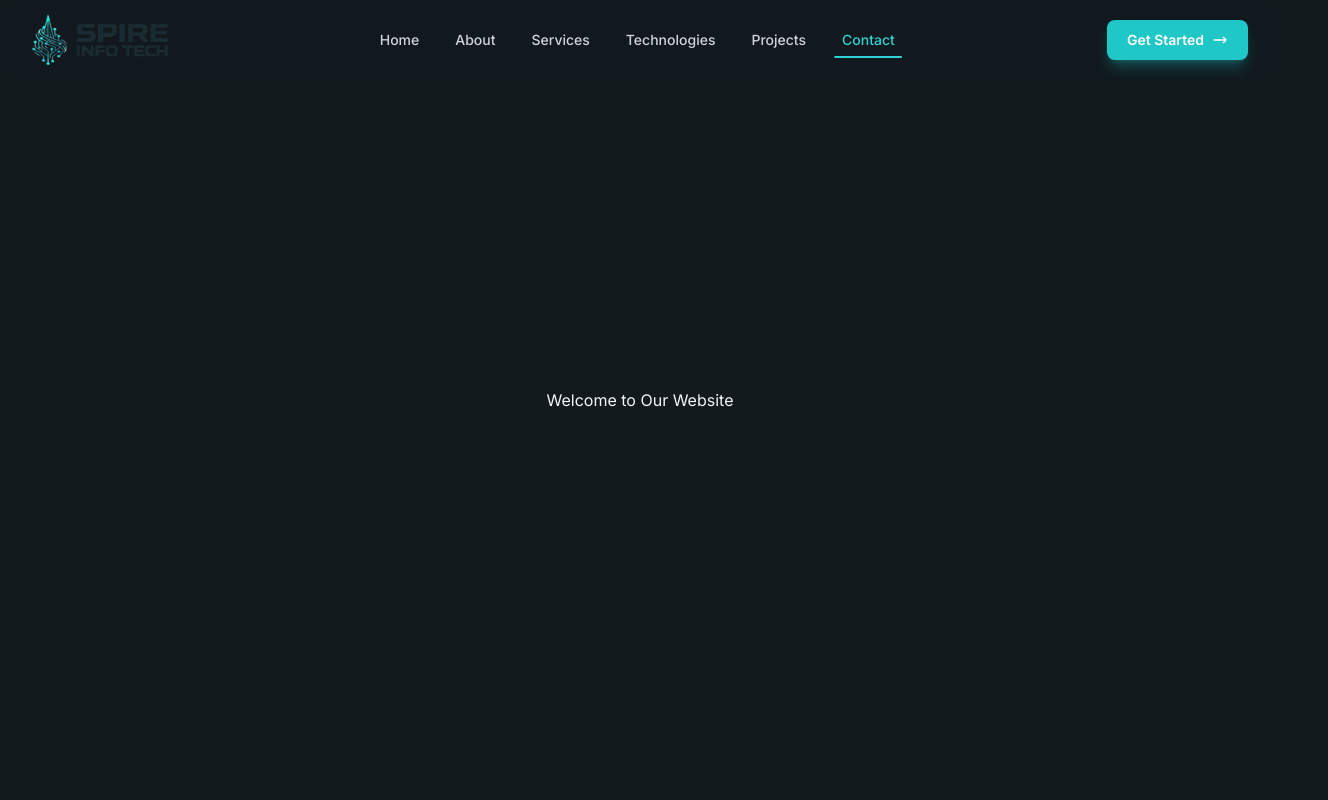
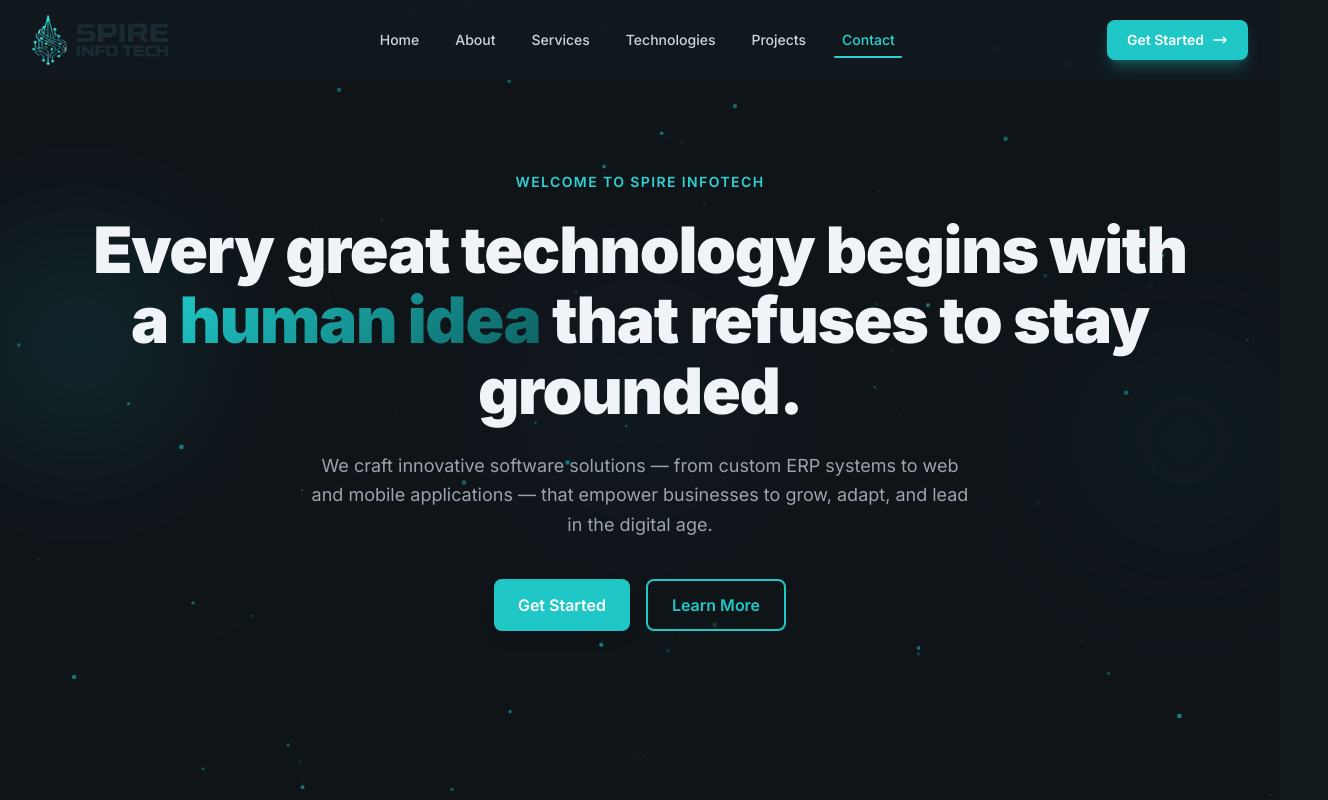
Before and after one commit to AbhiZoe/spire-infotech-website, a Next.js app: page / in a window 1280 px wide. Shown: the top 800 px of the page, 1328 px wide, since content can reach past the window. Built offline with nearby package versions, Linux system fonts and the light colour scheme.

Commit message:
Restore HeroSection with full content, ParticleCanvas, and GSAP scroll animations
Co-authored-by: AbhiZoe <155940312+AbhiZoe@users.noreply.github.com>

```diff
--- a/src/components/HeroSection.tsx
+++ b/src/components/HeroSection.tsx
@@ -1,40 +1,160 @@
-import React, { useEffect, useRef } from 'react';
-import { gsap } from 'gsap';
-import { ScrollTrigger } from 'gsap/ScrollTrigger';
+import React, { useEffect, useRef } from "react";
+import { motion } from "framer-motion";
+import { gsap } from "gsap";
+import { ScrollTrigger } from "gsap/ScrollTrigger";
+import ParticleCanvas from "@/components/ParticleCanvas";
 
 gsap.registerPlugin(ScrollTrigger);
 
-const HeroSection = () => {
-    const heroRef = useRef(null);
-    const particleRef = useRef(null);
+const ORBS = [
+  {
+    className:
+      "absolute top-1/4 -left-16 w-72 h-72 rounded-full opacity-20 animate-morph-blob blur-3xl",
+    style: { background: "radial-gradient(circle, #1fc7c7 0%, transparent 70%)" },
+  },
+  {
+    className:
+      "absolute bottom-1/4 -right-16 w-80 h-80 rounded-full opacity-15 animate-morph-blob blur-3xl",
+    style: {
+      background: "radial-gradient(circle, #0e6262 0%, transparent 70%)",
+      animationDelay: "-4s",
+    },
+  },
+  {
+    className:
+      "absolute top-1/2 left-1/2 -translate-x-1/2 -translate-y-1/2 w-96 h-96 rounded-full opacity-10 animate-morph-blob blur-3xl",
+    style: {
+      background: "radial-gradient(circle, #2c535e 0%, transparent 70%)",
+      animationDelay: "-2s",
+    },
+  },
+];
+
+const containerVariants = {
+  hidden: {},
+  visible: {
+    transition: { staggerChildren: 0.18, delayChildren: 0.3 },
+  },
+};
+
+const fadeUp = {
+  hidden: { opacity: 0, y: 30, filter: "blur(8px)" },
+  visible: {
+    opacity: 1,
+    y: 0,
+    filter: "blur(0px)",
+    transition: { duration: 0.7, ease: [0.16, 1, 0.3, 1] as const },
+  },
+};
+
+const HeroSection: React.FC = () => {
+  const sectionRef = useRef<HTMLElement>(null);
+  const headlineRef = useRef<HTMLHeadingElement>(null);
+  const contentRef = useRef<HTMLDivElement>(null);
 
   useEffect(() => {
     const ctx = gsap.context(() => {
-            gsap.to(heroRef.current, {
-                scale: 1.1,
+      // Zoom animation: font-size 4rem → 20vw as user scrolls down
+      if (headlineRef.current) {
+        gsap.to(headlineRef.current, {
+          fontSize: "20vw",
+          ease: "none",
           scrollTrigger: {
-                    trigger: heroRef.current,
-                    start: "top center",
-                    end: "bottom center",
-                    scrub: true,
+            trigger: sectionRef.current,
+            start: "top top",
+            end: "bottom top",
+            scrub: 1,
           },
         });
+      }
 
-            // Particle animation
-            const particles = particleRef.current;
-            // Add your particle animation logic here
+      // Fade out the whole content block on scroll
+      if (contentRef.current) {
+        gsap.to(contentRef.current, {
+          opacity: 0,
+          y: -40,
+          ease: "none",
+          scrollTrigger: {
+            trigger: sectionRef.current,
+            start: "20% top",
+            end: "70% top",
+            scrub: 1,
+          },
         });
+      }
+    }, sectionRef);
 
     return () => ctx.revert();
   }, []);
 
   return (
-        <div ref={heroRef} style={{ position: 'relative', overflow: 'hidden', height: '100vh', display: 'flex', justifyContent: 'center', alignItems: 'center' }}>
-            <div ref={particleRef} style={{ position: 'absolute', top: 0, left: 0, width: '100%', height: '100%', pointerEvents: 'none' }}>
-                {/* Add your particle background here */}
+    <section ref={sectionRef} id="home" className="hero-section">
+      {/* Particle background */}
+      <div className="hero-background" aria-hidden="true">
+        <ParticleCanvas />
       </div>
-            <h1 style={{ zIndex: 1 }}>Welcome to Our Website</h1>
+
+      {/* Floating orbs */}
+      {ORBS.map((orb, i) => (
+        <div key={i} className={orb.className} style={orb.style} aria-hidden="true" />
+      ))}
+
+      {/* Hero content */}
+      <div ref={contentRef} className="hero-content">
+        <motion.div
+          variants={containerVariants}
+          initial="hidden"
+          animate="visible"
+        >
+          {/* Subtitle badge */}
+          <motion.p
+            variants={fadeUp}
+            className="inline-block text-primary-400 font-semibold text-sm uppercase tracking-widest mb-6"
+          >
+            Welcome to Spire Infotech
+          </motion.p>
+
+          {/* Main headline – GSAP will animate font-size on scroll */}
+          <motion.h1
+            ref={headlineRef}
+            variants={fadeUp}
+            className="hero-headline"
+          >
+            Every great technology begins with a{" "}
+            <span className="text-gradient">human idea</span> that refuses to
+            stay grounded.
+          </motion.h1>
+
+          {/* Description */}
+          <motion.p
+            variants={fadeUp}
+            className="mt-6 text-gray-400 text-lg max-w-2xl mx-auto leading-relaxed"
+          >
+            We craft innovative software solutions — from custom ERP systems to
+            web and mobile applications — that empower businesses to grow,
+            adapt, and lead in the digital age.
+          </motion.p>
+
+          {/* CTA buttons */}
+          <motion.div
+            variants={fadeUp}
+            className="mt-10 flex flex-wrap gap-4 justify-center"
+          >
+            <a href="#contact" className="btn-primary">
+              Get Started
+            </a>
+            <a href="#about" className="btn-secondary">
+              Learn More
+            </a>
+          </motion.div>
+        </motion.div>
       </div>
+
+      {/* Scroll indicator */}
+      <div className="scroll-indicator" aria-hidden="true">
+        <span className="scroll-arrow">&#8595;</span>
+      </div>
+    </section>
   );
 };
 
--- /dev/null
+++ b/src/components/ParticleCanvas.tsx
@@ -0,0 +1,115 @@
+import React, { useEffect, useRef } from "react";
+
+interface Particle {
+  x: number;
+  y: number;
+  vx: number;
+  vy: number;
+  radius: number;
+  opacity: number;
+  fadeDir: number;
+}
+
+const ParticleCanvas: React.FC = () => {
+  const canvasRef = useRef<HTMLCanvasElement>(null);
+  const animFrameRef = useRef<number>(0);
+
+  useEffect(() => {
+    const canvas = canvasRef.current;
+    if (!canvas) return;
+
+    const ctx = canvas.getContext("2d");
+    if (!ctx) return;
+
+    let width = 0;
+    let height = 0;
+    let particles: Particle[] = [];
+
+    const PARTICLE_COUNT = 80;
+    const COLOR = "31, 199, 199"; // teal
+
+    const resize = () => {
+      width = canvas.width = canvas.offsetWidth;
+      height = canvas.height = canvas.offsetHeight;
+    };
+
+    const createParticle = (): Particle => ({
+      x: Math.random() * width,
+      y: Math.random() * height,
+      vx: (Math.random() - 0.5) * 0.4,
+      vy: (Math.random() - 0.5) * 0.4,
+      radius: Math.random() * 2 + 0.5,
+      opacity: Math.random() * 0.5 + 0.1,
+      fadeDir: Math.random() > 0.5 ? 1 : -1,
+    });
+
+    const init = () => {
+      resize();
+      particles = Array.from({ length: PARTICLE_COUNT }, createParticle);
+    };
+
+    const drawConnections = () => {
+      const maxDist = 120;
+      for (let i = 0; i < particles.length; i++) {
+        for (let j = i + 1; j < particles.length; j++) {
+          const dx = particles[i].x - particles[j].x;
+          const dy = particles[i].y - particles[j].y;
+          const dist = Math.sqrt(dx * dx + dy * dy);
+          if (dist < maxDist) {
+            ctx.beginPath();
+            ctx.strokeStyle = `rgba(${COLOR}, ${0.12 * (1 - dist / maxDist)})`;
+            ctx.lineWidth = 0.6;
+            ctx.moveTo(particles[i].x, particles[i].y);
+            ctx.lineTo(particles[j].x, particles[j].y);
+            ctx.stroke();
+          }
+        }
+      }
+    };
+
+    const animate = () => {
+      ctx.clearRect(0, 0, width, height);
+
+      for (const p of particles) {
+        p.x += p.vx;
+        p.y += p.vy;
+        p.opacity += p.fadeDir * 0.003;
+        if (p.opacity >= 0.6 || p.opacity <= 0.05) p.fadeDir *= -1;
+
+        if (p.x < 0) p.x = width;
+        if (p.x > width) p.x = 0;
+        if (p.y < 0) p.y = height;
+        if (p.y > height) p.y = 0;
+
+        ctx.beginPath();
+        ctx.arc(p.x, p.y, p.radius, 0, Math.PI * 2);
+        ctx.fillStyle = `rgba(${COLOR}, ${p.opacity})`;
+        ctx.fill();
+      }
+
+      drawConnections();
+      animFrameRef.current = requestAnimationFrame(animate);
+    };
+
+    init();
+    animate();
+
+    window.addEventListener("resize", resize);
+
+    return () => {
+      window.removeEventListener("resize", resize);
+      cancelAnimationFrame(animFrameRef.current);
+    };
+  }, []);
+
+  return (
+    <canvas
+      ref={canvasRef}
+      className="hero-canvas"
+      aria-hidden="true"
+      style={{ display: "block" }}
+    />
+  );
+};
+
+export default ParticleCanvas;
```
Lines whose indentation alone changed are shown as unchanged.
